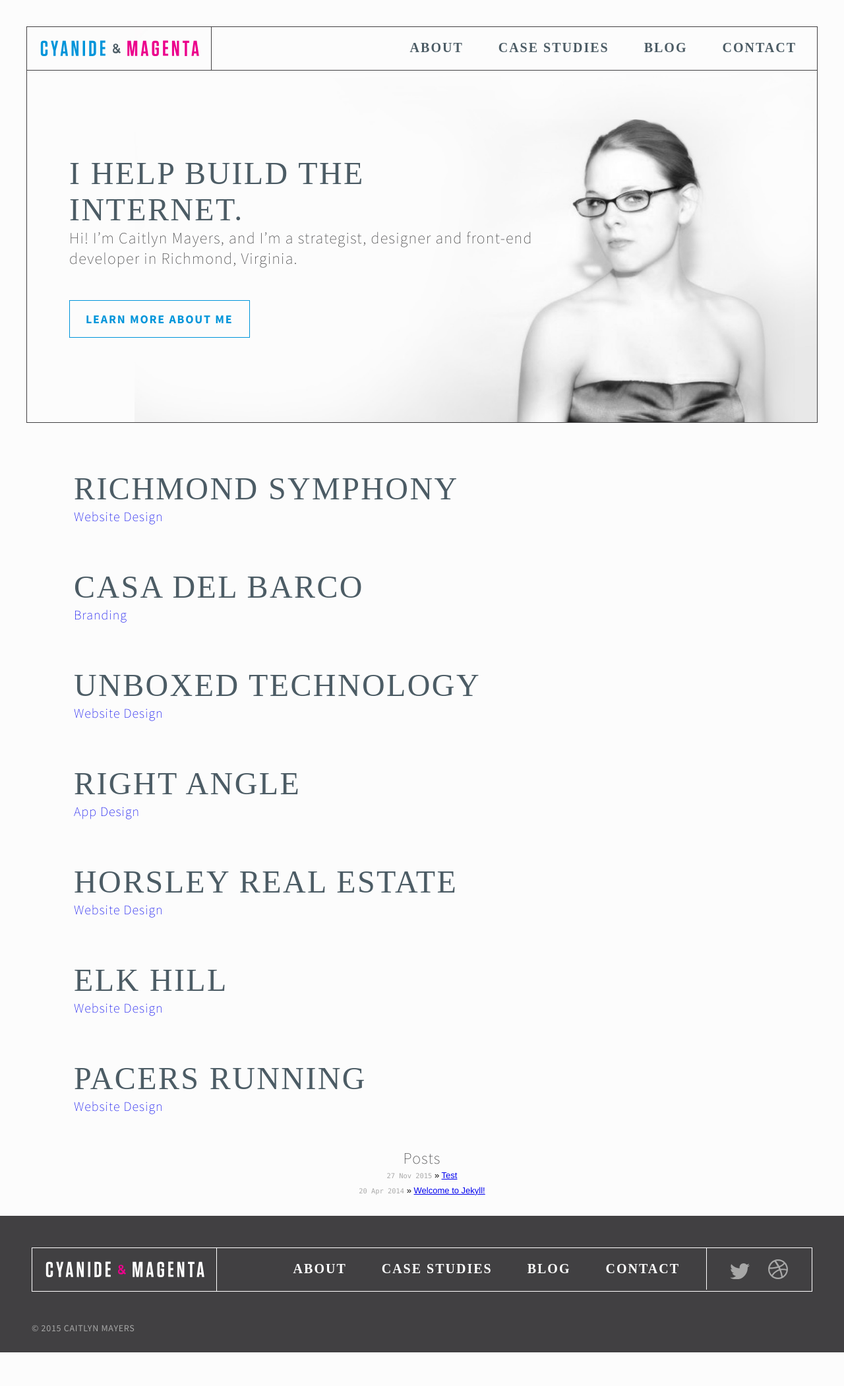
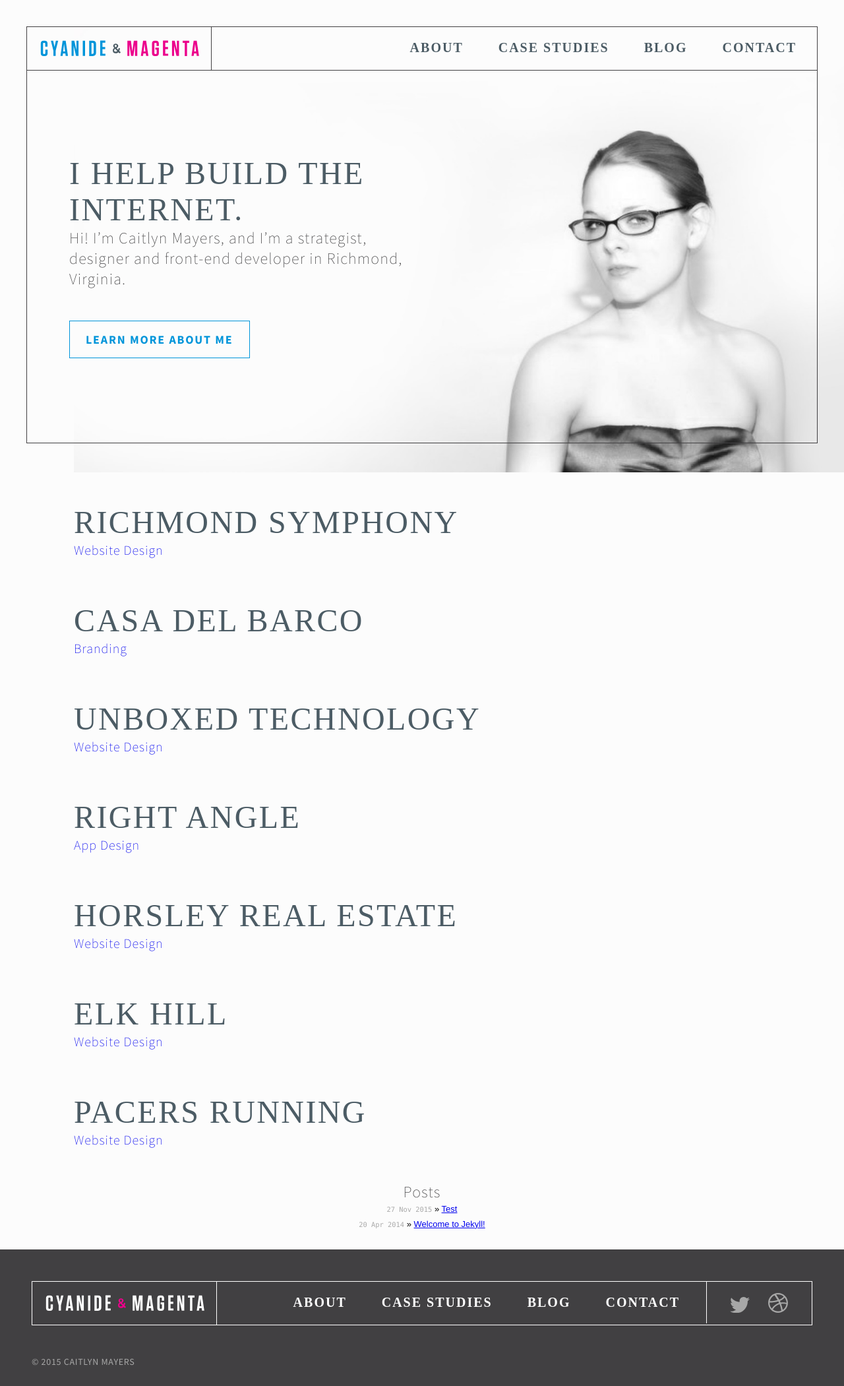
Before and after one commit to caitlynmayers/cyanide-magenta, a Jekyll site: the page built from index.html, in a window 1280 px wide. Shown: the whole page at 66% size. Built offline with Jekyll 4.4.1, drawn with Linux system fonts in a browser that asks for light colours; Markdown is read by kramdown in place of the engine named in the settings; before the commit the page ends 2050 px from its top, so only the background shows below that.

Commit message:
adjusting header background image styles

```diff
--- a/_includes/header-home.html
+++ b/_includes/header-home.html
@@ -1,4 +1,5 @@
-<header class="feature-area -home">
+<header class="-home">
+<div class="feature-area">
   <div class="wrapper">
     <a href="/">
       <div class="logo">
@@ -29,4 +30,5 @@
     <h2>Hi! I’m Caitlyn Mayers, and I’m a strategist, designer and front-end developer in Richmond, Virginia.</h2>
     <button class="-blue"><a href="/about.html">Learn More About Me</a></button>
   </div>
+</div>
 </header>
--- a/_scss/modules/_header.scss
+++ b/_scss/modules/_header.scss
@@ -16,7 +16,7 @@
 
     padding: 8rem 4rem;
     position: relative;
-    width: 70%;
+    width: 55%;
 
     h1 {
       margin: 0;
@@ -33,6 +33,7 @@
     background-position: bottom right;
     background-repeat: no-repeat;
     background-size: contain;
+    padding-bottom: .25rem;
   }
 
 .-border--black {
--- a/css/main.css
+++ b/css/main.css
@@ -459,7 +459,7 @@ p {
   .feature-area .content {
     padding: 8rem 4rem;
     position: relative;
-    width: 70%; }
+    width: 55%; }
     .feature-area .content:after {
       content: "";
       display: table;
@@ -473,7 +473,8 @@ p {
   background-image: url(/img/cm.jpg);
   background-position: bottom right;
   background-repeat: no-repeat;
-  background-size: contain; }
+  background-size: contain;
+  padding-bottom: .25rem; }
 
 .-border--black {
   border: 1px solid #000000; }
```
